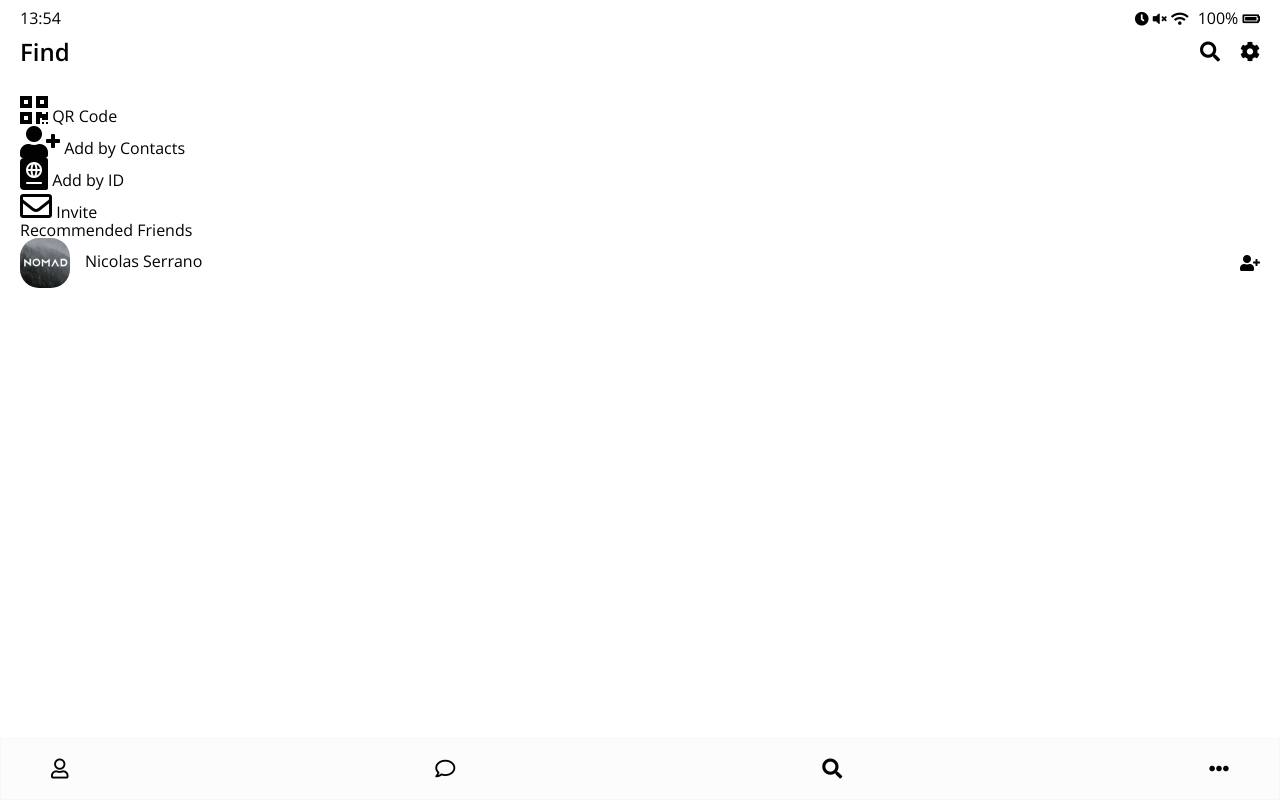
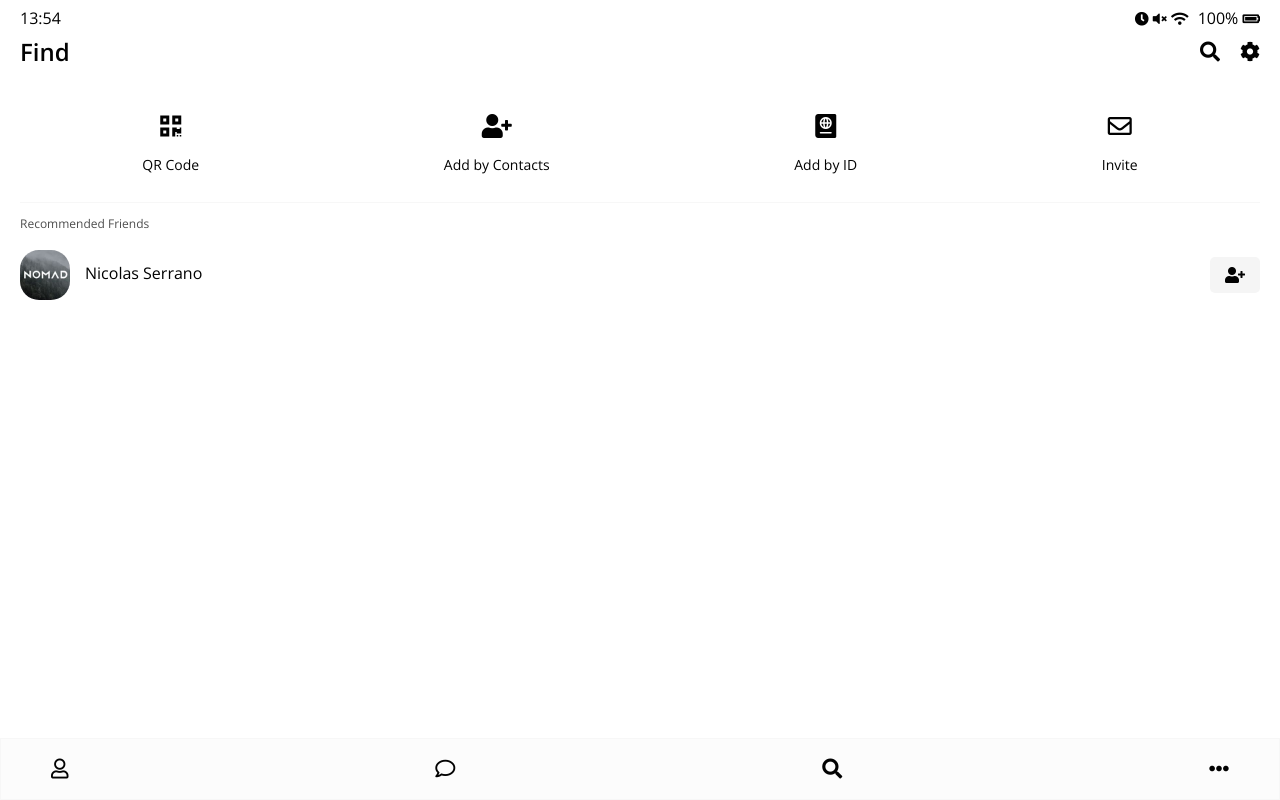
Before and after one commit to oyj940331/kakao-clone, a plain HTML site: page find.html in a window 1280 px wide. Drawn offline with nearby package versions, Linux system fonts and the light colour scheme.

Commit message:
Find Screen

```diff
--- /dev/null
+++ b/css/find.css
@@ -0,0 +1,35 @@
+.find {
+  margin-top: 50px;
+}
+
+.find .find__header-list {
+  display: flex;
+  justify-content: space-around;
+}
+
+.find .header-btn {
+  display: flex;
+  flex-direction: column;
+  align-items: center;
+}
+
+.find .header-btn__title {
+  margin-top: 20px;
+  font-size: 14px;
+}
+
+.find .header-btn__icon {
+  font-size: 12px;
+}
+
+.find .find__recommended {
+  margin-top: 30px;
+  padding-top: 15px;
+  border-top: 1px solid #f7f7f7;
+}
+
+.find .find__title {
+  font-size: 12px;
+  opacity: 0.7;
+  margin-bottom: 20px;
+}
--- a/css/friend.css
+++ b/css/friend.css
@@ -60,3 +60,12 @@
 .friend__now-listening i {
   font-size: 12px;
 }
+
+.friend__add-btn {
+  display: flex;
+  padding: 10px 15px;
+  justify-content: center;
+  align-items: center;
+  background-color: #f5f5f5;
+  border-radius: 5px;
+}
--- a/css/styles.css
+++ b/css/styles.css
@@ -5,6 +5,7 @@
 @import "nav-bar.css";
 @import "friend.css";
 @import "friends.css";
+@import "find.css";
 
 * {
   box-sizing: border-box;
--- a/find.html
+++ b/find.html
@@ -43,29 +43,33 @@
       <header class="find__header">
         <ul class="find__header-list">
           <li class="find__header-btn header-btn">
-            <span class="header-btn__icon"></span>
-            <i class="fas fa-qrcode fa-2x"></i>
+            <span class="header-btn__icon">
+              <i class="fas fa-qrcode fa-2x"></i>
+            </span>
             <span class="header-btn__title">
               QR Code
             </span>
           </li>
           <li class="find__header-btn header-btn">
-            <span class="header-btn__icon"></span>
-            <i class="fas fa-user-plus fa-2x"></i>
+            <span class="header-btn__icon">
+              <i class="fas fa-user-plus fa-2x"></i>
+            </span>
             <span class="header-btn__title">
               Add by Contacts
             </span>
           </li>
           <li class="find__header-btn header-btn">
-            <span class="header-btn__icon"></span>
-            <i class="fas fa-passport fa-2x"></i>
+            <span class="header-btn__icon">
+              <i class="fas fa-passport fa-2x"></i>
+            </span>
             <span class="header-btn__title">
               Add by ID
             </span>
           </li>
           <li class="find__header-btn header-btn">
-            <span class="header-btn__icon"></span>
-            <i class="far fa-envelope fa-2x"></i>
+            <span class="header-btn__icon">
+              <i class="far fa-envelope fa-2x"></i>
+            </span>
             <span class="header-btn__title">
               Invite
             </span>
```
